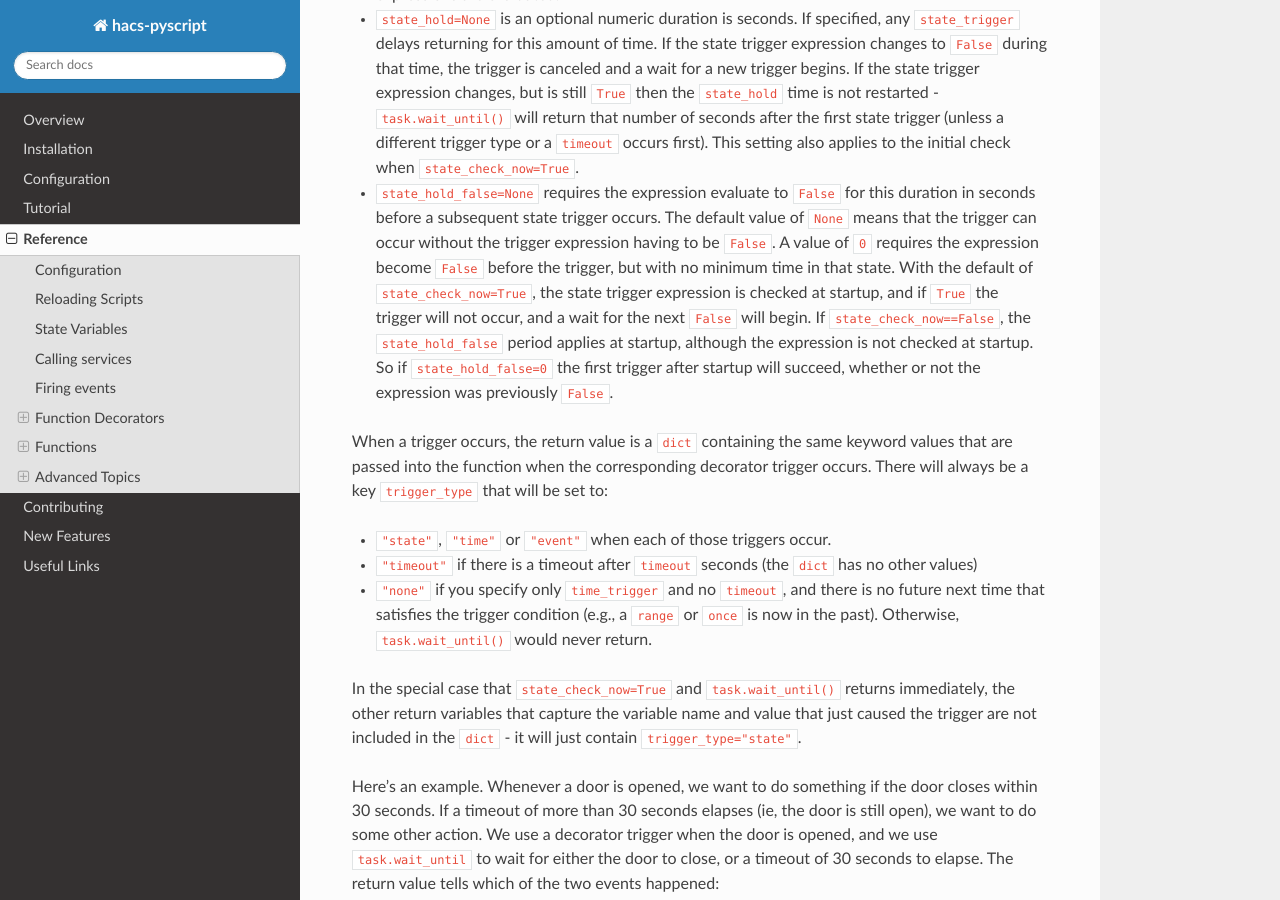
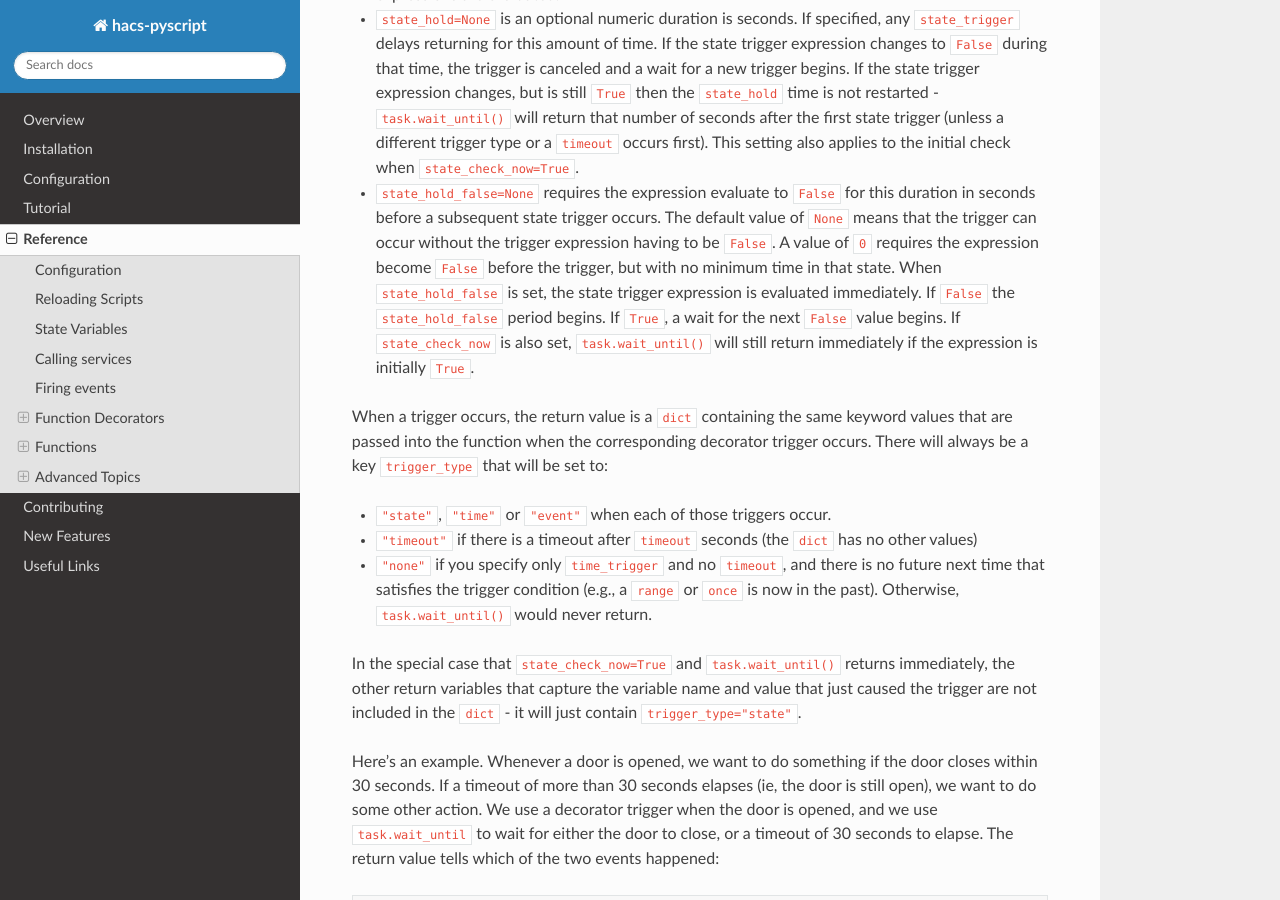
Before and after one commit to custom-components/pyscript, a Sphinx documentation site: the page built from docs/reference.rst, in a window 1280 px wide and 900 px high, scrolled down 21217 px. Built offline with Sphinx 7.4.7 and the Read the Docs theme 2.0.0, drawn with Linux system fonts in a browser that asks for light colours.

Commit message:
updated task.wait_until() description of state_hold_false; fixes #115

```diff
--- a/docs/reference.rst
+++ b/docs/reference.rst
@@ -970,11 +970,10 @@ It takes the following keyword arguments (all are optional):
   before a subsequent state trigger occurs. The default value of ``None`` means that the trigger can
   occur without the trigger expression having to be ``False``. A value of ``0`` requires the
   expression become ``False`` before the trigger, but with no minimum time in that state.
-  With the default of ``state_check_now=True``, the state trigger expression is checked at startup,
-  and if ``True`` the trigger will not occur, and a wait for the next ``False`` will begin.
-  If ``state_check_now==False``, the ``state_hold_false`` period applies at startup, although the
-  expression is not checked at startup. So if ``state_hold_false=0`` the first trigger after startup
-  will succeed, whether or not the expression was previously ``False``.
+  When ``state_hold_false`` is set, the state trigger expression is evaluated immediately. If ``False``
+  the ``state_hold_false`` period begins. If ``True``, a wait for the next ``False`` value begins.
+  If ``state_check_now`` is also set, ``task.wait_until()`` will still return immediately if the
+  expression is initially ``True``.
 
 When a trigger occurs, the return value is a ``dict`` containing the same keyword values that are
 passed into the function when the corresponding decorator trigger occurs. There will always be a key
```
